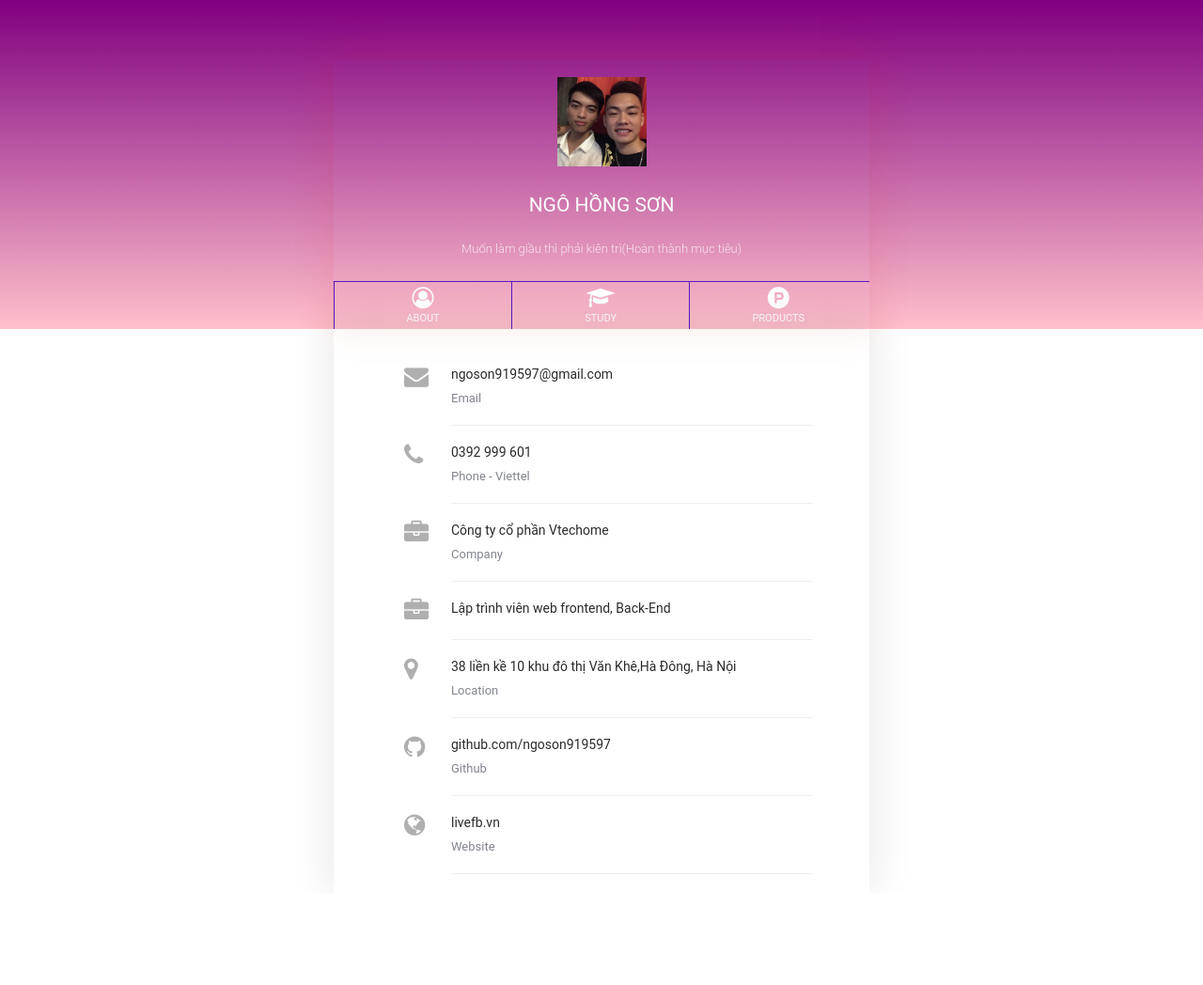
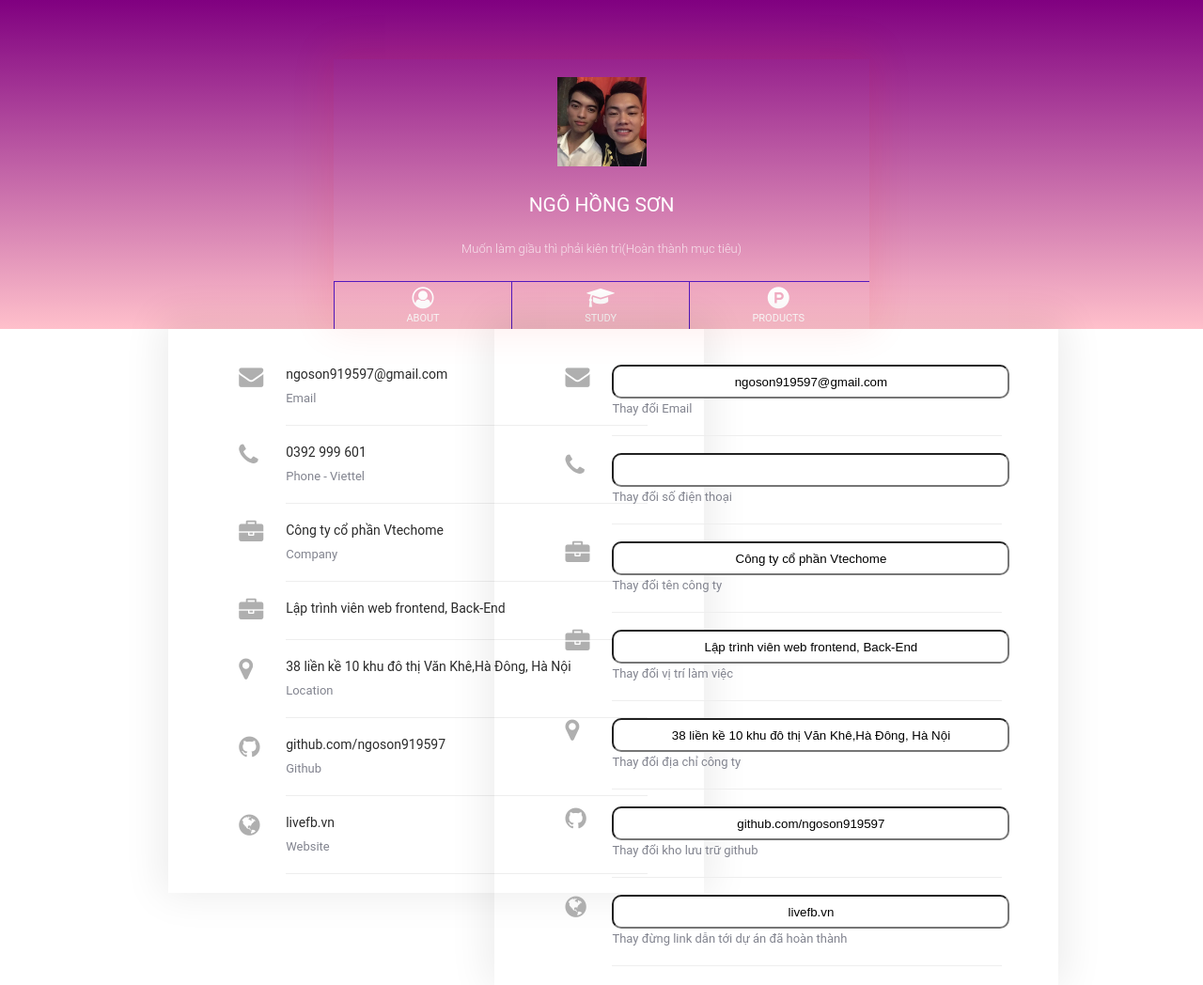
Before and after one commit to phanvantam/saletick_dev_vue, a plain HTML site: page index.html in a window 1280 px wide. Shown: the whole page at 94% size. Before the commit the page ends 950 px from the top, so only its background shows below. Drawn offline with nearby package versions, Linux system fonts and the light colour scheme.

Commit message:
add form edit about

```diff
--- a/index.html
+++ b/index.html
@@ -18,28 +18,50 @@
             <div class="content-head">
                 <div class="description">
                     <div style="padding-top: 19px; border-radius: 50px;" class="avatar">
-                        <img width="95" height="95" src="avatar-1.jpg" />
+                        <img
+							width="95"
+							height="95"
+							src="avatar-1.jpg"
+						/>
                     </div>
+					<!-- full name -->
                     <p class="fullname">{{ info.fullname }}</p>
+					<!-- châm ngôn sống -->
                     <p class="sologan">{{ info.sologan }}</p>
                 </div>
+				<!-- Kiểm tra hiển thị click -->
                 <div class="contact">
-                    <span @click="checkShow('about')" class="item">
-                        <span class="icon fa fa-user-circle-o"></span>
+                    <span
+						@click="checkShow('about')"
+						class="item"
+					>
+                        <span
+							class="icon fa fa-user-circle-o">
+						</span>
                         <p class="text-botton">ABOUT</p>
                     </span>
-                    <span @click="checkShow('study')" class="item">
-                        <span class="icon fa fa-graduation-cap"></span>
+                    <span
+						@click="checkShow('study')"
+						class="item"
+					>
+                        <span
+							class="icon fa fa-graduation-cap">
+						</span>
                         <p class="text-botton">STUDY</p>
                     </span>
-                    <span @click="checkShow('products')" class="item">
+                    <span
+						@click="checkShow('products')"
+						class="item"
+					>
                         <span class="icon fa fa-product-hunt"></span>
                         <p class="text-botton">PRODUCTS</p>
                     </span>
                 </div>
+				<!-- kết thúc click -->
             </div>
         </div>
 		<!-- end header -->
+		<!-- page-body-1 -->
         <div class="page-body">
 			<!-- show study -->
 			<div v-if="show.study" class="content-head">
@@ -51,9 +73,17 @@
 						</div>
 					</div>
 					<div class="time">
-						<span @click="(show_timeline = show_timeline > 0 ? show_timeline - 1 : show_timeline)" :class="{back: 1, fa: 1, 'fa-hand-o-left': 1, off: show_timeline == 0}"></span>
-						<span class="value">{{ study[show_timeline].time }}</span>
-						<span @click="(show_timeline = show_timeline < study.length -1 ? show_timeline + 1 : show_timeline)" :class="{next: 1, fa: 1, 'fa-hand-o-right': 1, off: show_timeline >= (study.length-1)}"></span>
+						<span
+							@click="(show_timeline = show_timeline > 0 ? show_timeline - 1 : show_timeline)"
+							:class="{back: 1, fa: 1, 'fa-hand-o-left': 1, off: show_timeline == 0}">
+						</span>
+						<span
+							class="value">{{ study[show_timeline].time }}
+						</span>
+						<span
+							@click="(show_timeline = show_timeline < study.length -1 ? show_timeline + 1 : show_timeline)"
+							:class="{next: 1, fa: 1, 'fa-hand-o-right': 1, off: show_timeline >= (study.length-1)}">
+						</span>
 					</div>
 				</div>
 				<!-- end check time line -->
@@ -71,37 +101,60 @@
 			<div v-if="show.about" class="content-head">
 				<div class="info">
 					<div class="item">
+						<!-- link đến mail -->
 						<span class="icon fa fa-envelope"></span>
-						<a :href="('mailto:'+ info.email)" class="value" target="_self">{{ info.email }}</a>
+						<a
+							:href="('mailto:'+ info.email)"
+							class="value"
+							target="_self">{{ info.email }}
+						</a>
 						<span class="label">Email</span>
 					</div>
 					<div class="item">
+						<!-- Số điện thaoij liên hệ -->
 						<span class="icon fa fa-phone"></span>
-						<a href="tel:0392999601" class="value" target="_self">{{ info.phone }}</a>
+						<a
+							href="tel:0392999601"
+							class="value"
+							target="_self">{{ info.phone }}
+						</a>
 						<span class="label">Phone - Viettel</span>
 					</div>
+					<!-- Tên công ty -->
 					<div class="item">
 						<span class="icon fa fa-briefcase"></span>
 						<p class="value">{{ info.company }}</p>
 						<span class="label">Company</span>
 					</div>
+					<!-- vị trí lập trình -->
 					<div class="item">
 						<span class="icon fa fa-briefcase"></span>
 						<p class="value">{{ info.position }}</p>
 					</div>
+					<!-- địa chỉ công ty -->
 					<div class="item">
 						<span class="icon fa fa-map-marker"></span>
 						<p class="value">{{ info.location }}</p>
 						<span class="label">Location</span>
 					</div>
+					<!-- kho lưu chữ github -->
 					<div class="item">
 						<span class="icon fa fa-github"></span>
-						<a :href="('https://'+ info.github)" target="__self" class="value">{{ info.github }}</a>
+						<a
+							:href="('https://'+ info.github)"
+							target="__self"
+							class="value">{{ info.github }}
+						</a>
 						<span class="label">Github</span>
 					</div>
+					<!-- sản phẩm website đã hoàn thành -->
 					<div class="item">
 						<span class="icon fa fa-globe"></span>
-						<a :href="('http://'+ info.website)" target="__self" class="value">{{ info.website }}</a>
+						<a
+							:href="('http://'+ info.website)"
+							target="__self"
+							class="value">{{ info.website }}
+						</a>
 						<span class="label">Website</span>
 					</div>
 				</div>
@@ -112,14 +165,121 @@
 				<div class="products">
 					<ul class="item" v-for="product in products">
 						<li v-for="item in product">
-							<span class="label">{{ item.label }}</span>
-							<span class="value" v-html="item.value"></span>
+							<span
+								class="label">{{ item.label }}
+							</span>
+							<span
+								class="value"
+								v-html="item.value">
+							</span>
 						</li>
 					</ul>
 				</div>
 			</div>
 			<!-- end show product -->
 		</div>
+		<!-- end page-body-1 -->
+		<!-- page-body-2 -->
+		<div class="page-body-1">
+			<!-- show about -->
+			<div v-if="show.about" class="content-head-form">
+				<div class="info">
+					<!-- Thay đổi email -->
+					<div class="item">
+						<span class="icon fa fa-envelope"></span>
+						<input
+							id="email"
+							class="input-form"
+							type="email"
+							:value="info.email"
+							@input="info.email = $event.target.value"
+						>
+						<br>
+						<span class="label">Thay đổi Email</span>
+					</div>
+					<!-- Thay đổi số điện thoại -->
+					<div class="item">
+						<span class="icon fa fa-phone"></span>
+						<input
+							id="phone"
+							class="input-form"
+							type="number"
+							:value="info.phone"
+							@input="info.phone = $event.target.value"
+						>
+						<br>
+						<span class="label">Thay đổi số điện thoại</span>
+					</div>
+					<!-- thay đổi tên công ty -->
+					<div class="item">
+						<span class="icon fa fa-briefcase"></span>
+						<input
+							id="company"
+							class="input-form"
+							type="text"
+							:value="info.company"
+							@input="info.company = $event.target.value"
+						>
+						<br>
+						<span class="label">Thay đổi tên công ty</span>
+					</div>
+					<!-- Thay đổi vị trí làm việc -->
+					<div class="item">
+						<span class="icon fa fa-briefcase"></span>
+						<input
+							id="position"
+							class="input-form"
+							type="text"
+							:value="info.position"
+							@input="info.position = $event.target.value"
+						>
+						<br>
+						<span class="label">Thay đổi vị trí làm việc</span>
+					</div>
+					<!-- Thay đổi Thay đổi địa chỉ công ty -->
+					<div class="item">
+						<span class="icon fa fa-map-marker"></span>
+						<input
+							id="location"
+							class="input-form"
+							type="text"
+							:value="info.location"
+							@input="info.location = $event.target.value"
+						>
+						<br>
+						<span class="label">Thay đổi địa chỉ công ty </span>
+					</div>
+					<!-- Thay đổi kho lưu trữ github -->
+					<div class="item">
+						<span class="icon fa fa-github"></span>
+						<input
+							id="github"
+							class="input-form"
+							type="text"
+							:value="info.github"
+							@input="info.github = $event.target.value"
+						>
+						<br>
+						<span class="label">Thay đổi kho lưu trữ github</span>
+					</div>
+					<!-- Thay đừng link dẫn tới dự án đã hoàn thành -->
+					<div class="item">
+						<span class="icon fa fa-globe"></span>
+						<input
+							id="website"
+							class="input-form"
+							type="text"
+							:value="info.website"
+							@input="info.website = $event.target.value"
+						>
+						<br>
+						<span class="label">Thay đừng link dẫn tới dự án đã hoàn thành</span>
+					</div>
+				</div>
+			</div>
+			<!-- end show about -->
+		</div>
+		<!-- end page-body-2 -->
     </div>
 	<!-- end page profile -->
     <script type="text/javascript" src="main.js"></script>
--- a/style.css
+++ b/style.css
@@ -62,6 +62,7 @@ body{
 
     cursor: pointer;
 }
+/* icon contact */
 .header>.content-head .contact>.item>.icon {
     color: #fffefe;
     position: absolute;
@@ -70,17 +71,21 @@ body{
     left: 0;
     right: 0;
 }
+/* định dạng của text contact */
 .text-botton{
     padding-top: 10px;
 }
+/* chiều cao của page-body chỉ định các div trên 1 dòng*/
 .page-body{
 	position: relative;
 	height: 500px;
+    display: inline-block;
 }
 /* page-1-2 timeline */
 .page-body>.content-head .timeline{
     padding: 20px 60px;
 }
+/* Khung timeline */
 .page-body>.content-head .timeline>.info{
     margin-bottom: 25px;
     border: 2px solid #d0d0d0;
@@ -88,41 +93,50 @@ body{
     border-radius: 2px;
     line-height: 20px;
 }
+/* hiển thị priview and next */
 .page-body>.content-head .timeline>.time{
     text-align: center;
     position: relative;
 }
+/* kích cỡ chữ  */
 .page-body>.content-head .timeline>.time .value{
     font-weight: 550;
 }
+/* kích cỡ và con chuột trỏ vào tiếp theo và quay lại */
 .page-body>.content-head .timeline>.time .next,
 .page-body>.content-head .timeline>.time .back{
     font-size: 20px;
     cursor: pointer;
 }
+/* kiểm tra nếu đã nhấn next thì hiển thị con trỏ mầu trắng và ngược lại */
 .page-body>.content-head .timeline>.time .next.off,
 .page-body>.content-head .timeline>.time .back.off{
     color: #eee;
 }
+/* con trỏ privew cách phải */
 .page-body>.content-head .timeline>.time .back{
 	margin-right: 40px;
 }
+/* con trỏ tiếp theo cách trái */
 .page-body>.content-head .timeline>.time .next{
 	margin-left: 40px;
 }
-/* skill */
+/* skill kinh nghiệm cách đều trái trên */
 .page-body>.content-head .skill{
 	padding: 20px 60px;
 }
+/* icon kinh nghiệm cách đều trái */
 .page-body>.content-head .skill>.item{
     padding: 10px 0;
 }
+/* tiêu đề kinh nghiệm */
 .page-body>.content-head .skill>.item>.title{
     font-size: 15px;
     display: inline-block;
     font-weight: 600;
     text-transform: uppercase;
 }
+/* Quá trình kinh nghiệm làm việc */
 .page-body>.content-head .skill>.item>.process{
     display: inline-block;
     float: right;
@@ -134,6 +148,7 @@ body{
 	overflow: hidden;
 	box-shadow: 0 -5px 40px 7px rgba(0,0,0,0.08);
 }
+/* Quá trình kinh nghiệm làm việc trước */
 .page-body>.content-head .skill>.item>.process:before{
 	content: '';
 	height: 100%;
@@ -141,15 +156,19 @@ body{
 	position: absolute;
 	left: 0;
 }
+/* lv1 rộng 20% */
 .page-body>.content-head .skill>.item>.process.lv-1:before{
 	width: 20%;
 }
+/* lv2 rộng 40% */
 .page-body>.content-head .skill>.item>.process.lv-2:before{
 	width: 40%;
 }
+/* lv3 rộng 60% */
 .page-body>.content-head .skill>.item>.process.lv-3:before{
 	width: 60%;
 }
+/* lv 4 rộng 80% */
 .page-body>.content-head .skill>.item>.process.lv-4:before{
 	width: 80%;
 }
@@ -157,45 +176,53 @@ body{
 .page-body>.content-head .products{
     padding: 29px;
 }
+/* item sản phẩm cách dưới 15px */
 .page-body>.content-head .products .item{
     margin-bottom: 15px;
 }
+/* khối li cách đều vị trí bình thường 10px, cách trái 120px */
 .page-body>.content-head .products .item>li{
     padding: 10px;
     position: relative;
     padding-left: 120px;
 }
+/* nhãn */
 .page-body>.content-head .products .item>li .label{
     font-weight: 600;
     position: absolute;
     display: inline-block;
     left: 10px;
 }
+/* kích thước giá trị trả về */
 .page-body>.content-head .products .item>li .value{
     font-size: 13px;
     line-height: 18px;
 }
+/* kích thước và giá trị trả về của text phần mềm (product) */
 .page-body>.content-head .products .item>li .value a{
     font-weight: 600;
     color: #554db5;
 }
+/* đổ bóng content-head */
 .page-body>.content-head{
 	box-shadow: 0 -5px 40px 7px rgba(0,0,0,0.08);
     width: 570px;
     position: absolute;
+    float: left;
     left: 0;
-    right: 0;
-    margin: auto;
 }
+/* tổng quan info about */
 .page-body>.content-head>.info{
 	padding: 20px 60px;
 	margin-left: 65px;
 }
+/* viền item */
 .page-body>.content-head>.info>.item{
 	border-bottom: 1px solid #eee;
 	padding: 18px 0;
 	position: relative;
 }
+/* mầu giá trị item */
 .page-body>.content-head>.info>.item>.value{
 	margin: 0;
     padding-bottom: 5px;
@@ -204,79 +231,94 @@ body{
     display: block;
     text-decoration: unset;
 }
+/* font label */
 .page-body>.content-head>.info>.item>.label{
 	font-size: 13px;
 }
+/* giá trị kích thước icon info */
 .page-body>.content-head>.info>.item>.icon{
 	font-size: 26px;
     position: absolute;
     left: -50px;
     color: #afafaf;
 }
-.page-body>.content-head>.social{
-	padding: 0px 60px;
-	margin-left: 65px;
-	margin-bottom: 20px;
-}
-.page-body>.content-head>.social>.title{
-	margin: 10px 0px 20px 0;
-	font-size: 16px;
-}
-.page-body>.content-head>.social a{
-	position: relative;
-	width: 40px;
-    border-radius: 50%;
-    display: inline-block;
-    height: 40px;
-    margin-right: 15px;
-}
-.page-body>.content-head>.social a .icon{
-	position: absolute;
-}
-.page-body>.content-head>.social a.fb{
-    background: #554DB5;
-}
-.page-body>.content-head>.social a.fb .icon{
-    font-size: 22px;
-    left: 13px;
-    top: 10px;
-    color: #fff;
-}
+/* độ rộng tối thiểu content-head*/
 .header,
 .page-body,
 .header>.content-head,
 .page-body>.content-head{
+	min-width: 350px;
+}
+.page-body {
+    margin-bottom: 40px;
+    margin-left: 14%;
+}
+/* end content-head */
+/* content-head-form */
+/* css input form */
+.input-form{
+    width: 100%;
+    height: 30px;
+    border-radius: 10px;
+    text-align: center;
+}
+/* form-1 cách top */
+.page-body-1>.content-head-form{
+    top: 0;
+    margin-top: 350px;
+}
+/* đổ bóng content-head-form */
+.page-body-1>.content-head-form{
+	box-shadow: 0 -5px 40px 7px rgba(0,0,0,0.08);
+    width: 600px;
+    position: absolute;
+    float: right;
+    right: 0;
+}
+/*content-head-form cách phải,cách dưới */
+.content-head-form {
+    margin-right: 12%;
+    margin-bottom: 40px;
+}
+/* tổng quan info about page-body-1 */
+.page-body-1>.content-head-form>.info{
+	padding: 20px 60px;
+	margin-left: 65px;
+}
+/* viền item ,cách dều 18*/
+.page-body-1>.content-head-form>.info>.item{
+	border-bottom: 1px solid #eee;
+	padding: 18px 0;
+	position: relative;
+}
+/* mầu giá trị item page-body-1 */
+.page-body-1>.content-head-form>.info>.item>.value{
+	margin: 0;
+    padding-bottom: 5px;
+    color: #2b2b2b;
+    line-height: 20px;
+    display: block;
+    text-decoration: unset;
+}
+/* kích cỡ chữ label page-body-1 */
+.page-body-1>.content-head-form>.info>.item>.label{
+	font-size: 13px;
+}
+/* giá trị kích thước icon info page-body-1 */
+.page-body-1>.content-head-form>.info>.item>.icon{
+	font-size: 26px;
+    position: absolute;
+    left: -50px;
+    color: #afafaf;
+}
+/* độ rộng tối thiểu content-head page-body-1*/
+.header,
+.page-body-1,
+.header>.content-head-form,
+.page-body-1>.content-head-form{
 	min-width: 400px;
 }
-.page-body{
-    margin-bottom: 40px;
-}
-.page-body .download-contact {
-	text-align: center;
-	margin-top: 25px;
-	margin-bottom: 40px;
-}
-.page-body .download-contact .icon{
-    font-size: 20px;
-    position: absolute;
-    left: 28px;
-    top: 10px;
-}
-.page-body .download-contact a{
-    text-decoration: unset;
-    display: inline-block;
-	text-align: center;
-	background: rgb(86, 87, 127);
-	padding: 15px 20px;
-	font-size: 14px;
-	font-weight: 500;
-	box-shadow: 0px 10px 14.1px 0.9px rgba(0,0,0,0.24), 0px 4px 19.6px 0.4px rgba(0,0,0,0.16);
-	text-transform: uppercase;
-	color: #fff;
-	border-radius: 2px;
-    padding-left: 60px;
-	position: relative;
-}
+/* end content-head-form*/
 @media only screen and (max-width: 768px) {
 	.header>.content-head,
 	.page-body>.content-head{
@@ -286,3 +328,14 @@ body{
 	    height: 315px;
 	}
 }
+/* màn hình 768px */
+@media only screen and (max-width: 768px) {
+	.header>.content-head-form,
+	.page-body-1>.content-head-form{
+		width: 100%;
+	}
+    /* độ cao màn hình max-width */
+	.header{
+	    height: 315px;
+	}
+}
```
Also changed, not shown: main.js (+6 -1 lines).
